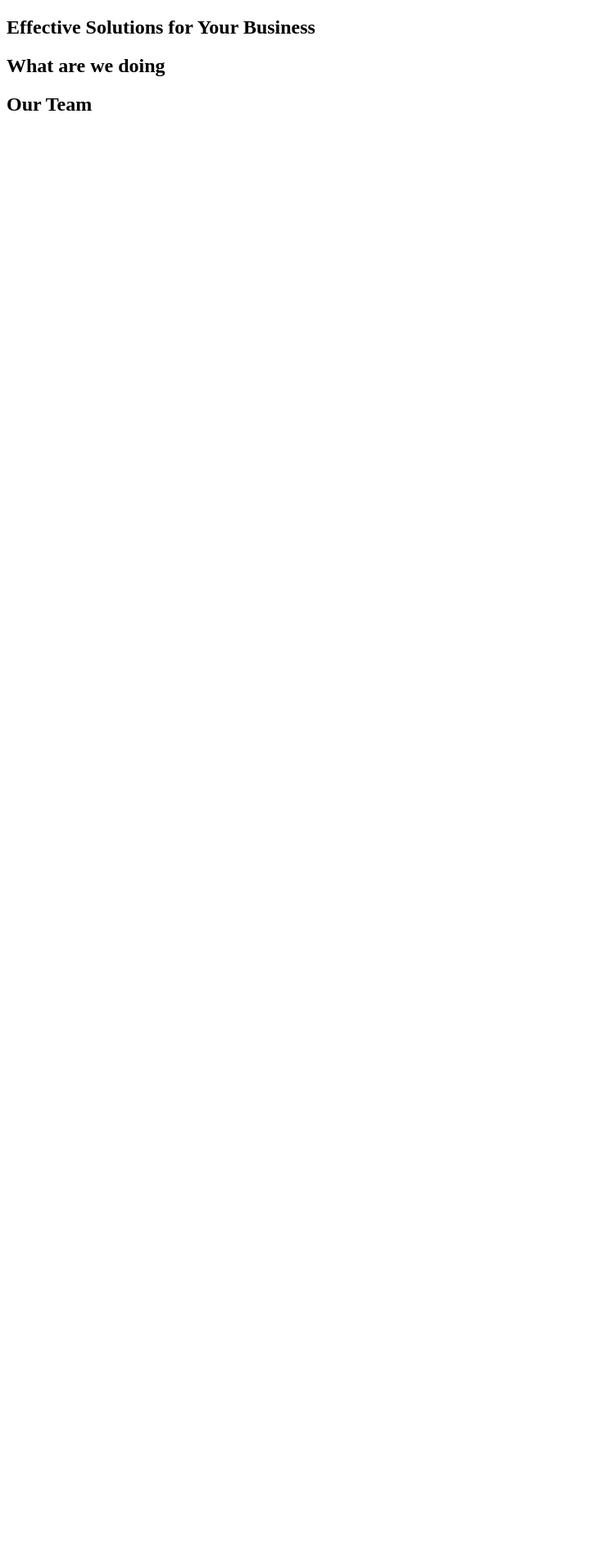
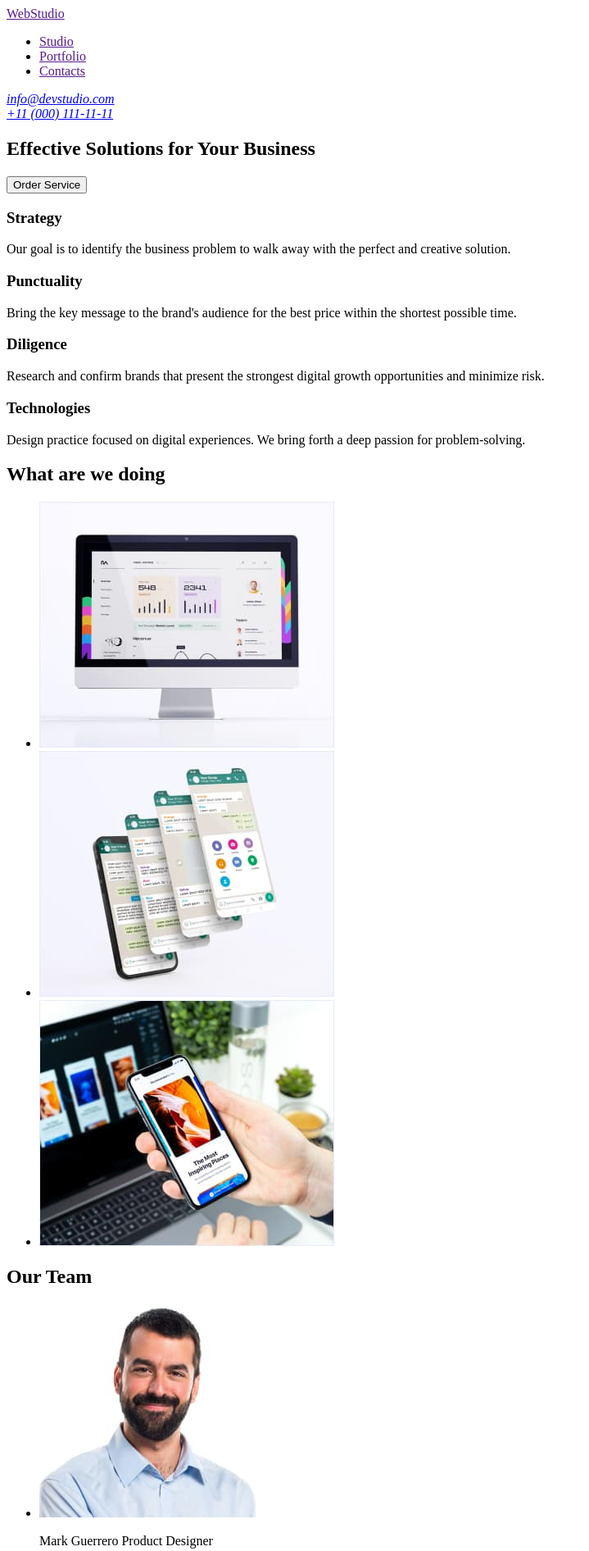
Before and after one commit to YudzhinKr/goit-markup-hw-01, a plain HTML site: page index.html in a window 1280 px wide. Shown: the top 1892 px of the page at 82% size, without its empty margins (0-719 px from the left). Before the commit the page ends 800 px from the top, so only its background shows below. Drawn offline with Linux system fonts and the light colour scheme.

Commit message:
HTML markup of all layout elements + added images

```diff
--- a/index.html
+++ b/index.html
@@ -8,21 +8,137 @@
   <body>
     <header>
       <!-- logo and menu and address -->
+      <a href="">WebStudio</a>
+      <nav>
+        <ul>
+          <li>
+            <a href="">Studio</a>
+          </li>
+          <li>
+            <a href="">Portfolio</a>
+          </li>
+          <li>
+            <a href="">Contacts</a>
+          </li>
+        </ul>
+      </nav>
+      <address>
+        <a href="mailto=info@devstudio.com">info@devstudio.com</a> <br />
+        <a href="tel:+110001111111">+11 (000) 111-11-11</a>
+      </address>
     </header>
     <main>
       <section>
         <h1>Effective Solutions for Your Business</h1>
+        <button type="button">Order Service</button>
       </section>
-      <section></section>
+      <section>
+        <!-- область 1 -->
+        <h3>Strategy</h3>
+        <p>
+          Our goal is to identify the business problem to walk away with the
+          perfect and creative solution.
+        </p>
+        <!-- область 2 -->
+        <h3>Punctuality</h3>
+        <p>
+          Bring the key message to the brand's audience for the best price
+          within the shortest possible time.
+        </p>
+        <!-- область 3 -->
+        <h3>Diligence</h3>
+        <p>
+          Research and confirm brands that present the strongest digital growth
+          opportunities and minimize risk.
+        </p>
+        <!-- область 4  -->
+        <h3>Technologies</h3>
+        <p>
+          Design practice focused on digital experiences. We bring forth a deep
+          passion for problem-solving.
+        </p>
+      </section>
       <section>
         <h2>What are we doing</h2>
+        <ul>
+          <li>
+            <a href="">
+              <img
+                src="/images/functions/img-display.jpg"
+                alt="adaptation to the display "
+                width="360"
+                height="300"
+              />
+            </a>
+          </li>
+          <li>
+            <a href="">
+              <img
+                src="/images/functions/img-phone.jpg"
+                alt="adaptation to the phone"
+                width="360"
+                height="300"
+              />
+            </a>
+          </li>
+          <li>
+            <a href="">
+              <img
+                src="/images/functions/img-display-phone.jpg"
+                alt="phone and display"
+                width="360"
+                height="300"
+              />
+            </a>
+          </li>
+        </ul>
       </section>
+      <!-- our Team -->
       <section>
         <h2>Our Team</h2>
+        <ul>
+          <li>
+            <img
+              src="/images/personnel/mark_guerrero.jpg"
+              alt="man with a thick beard"
+              width="264"
+            />
+            <p>Mark Guerrero Product Designer</p>
+          </li>
+          <li>
+            <img
+              src="/images/personnel/tom_ford.jpg"
+              alt="smiley man"
+              width="264"
+            />
+            <p>Tom Ford Frontend Developer</p>
+          </li>
+          <li>
+            <img
+              src="/images/personnel/camila_garcia.jpg"
+              alt="long-haired brunette in a pink sweater"
+              width="264"
+            />
+            <p>Camila Garcia Marketing</p>
+          </li>
+          <li>
+            <img
+              src="/images/personnel/daniel_wilson.jpg"
+              alt="badly shaved brunette"
+              width="264"
+            />
+            <p>Daniel Wilson UI Designer</p>
+          </li>
+        </ul>
       </section>
     </main>
+    <!-- footer -->
     <footer>
-      <!-- logo and text -->
+      <a href="">WebStudio</a>
+      <p>
+        Increase the flow of customers and sales for your business with digital
+        marketing & growth solutions.
+      </p>
     </footer>
   </body>
 </html>
```
Also changed, not shown: images/functions/img-display-phone.jpg (added), images/functions/img-display.jpg (added), images/functions/img-phone.jpg (added), images/personnel/camila_garcia.jpg (added), images/personnel/daniel_wilson.jpg (added), images/personnel/mark_guerrero.jpg (added), images/personnel/tom_ford.jpg (added).
